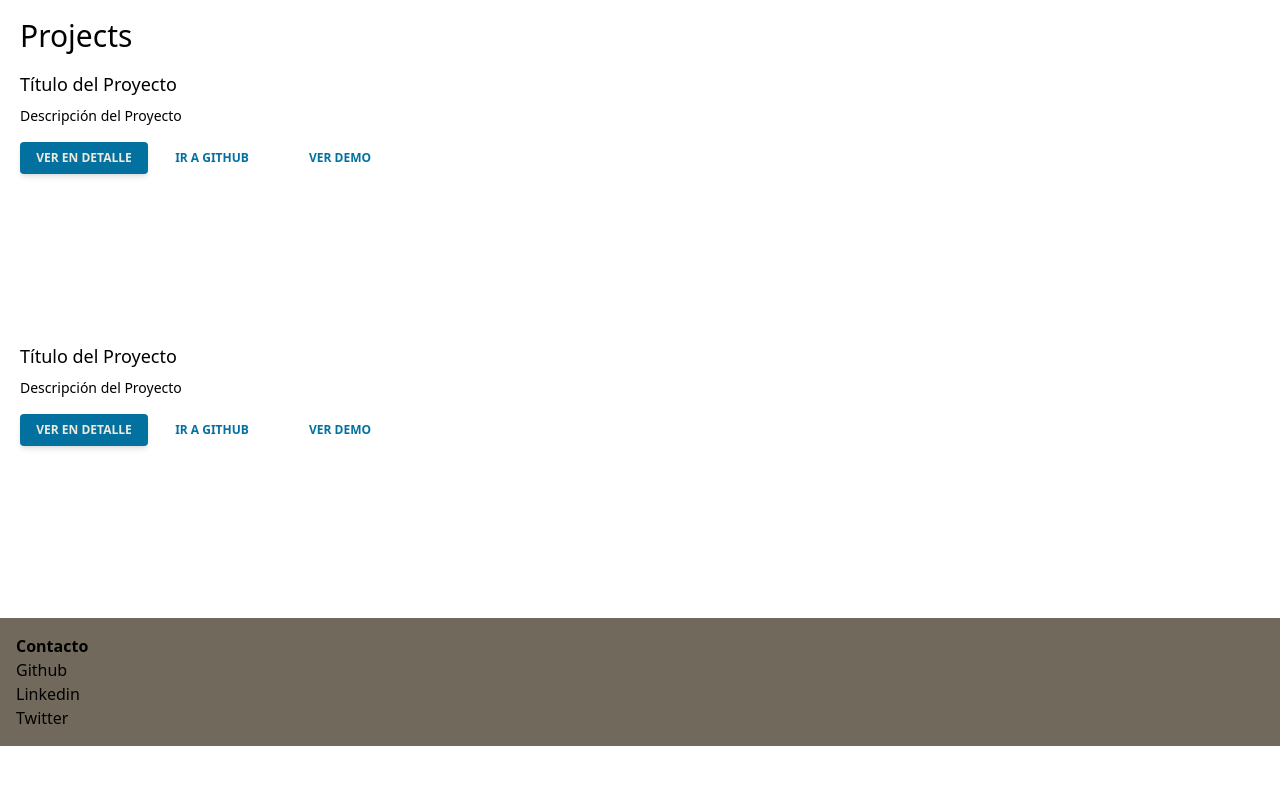
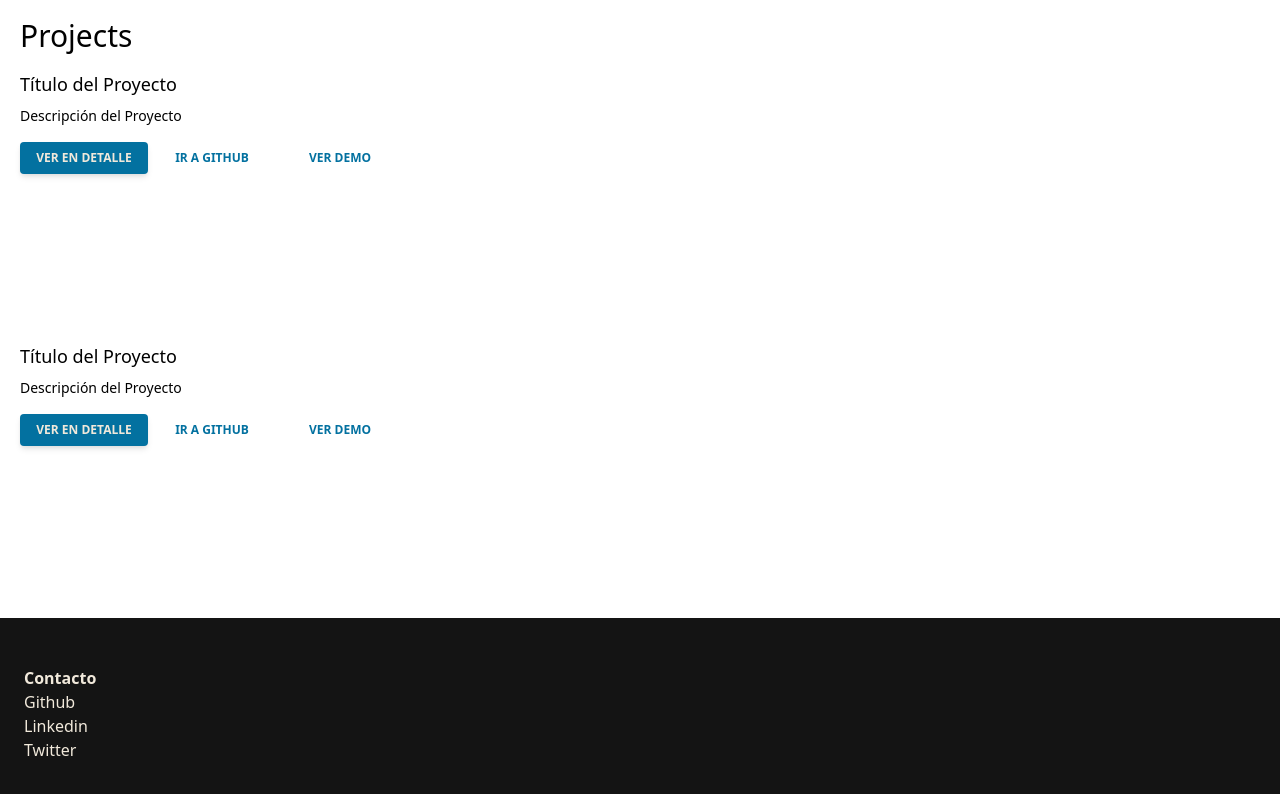
Before and after one commit to aroquega/aroquega.github.io, a Gatsby site: page / in a window 1280 px wide. Shown: the part 802-1596 px from the top of the page. Before the commit the page ends 1548 px from the top, so only its background shows below. Built offline with nearby package versions, Linux system fonts and the light colour scheme; Gatsby itself is replaced by a stand-in of ours.

Commit message:
darken footer

```diff
--- a/src/components/footer.js
+++ b/src/components/footer.js
@@ -2,7 +2,7 @@ import React from 'react'
 
 function Footer(){
     return (
-        <footer className="p-4 bg-dimgray">
+        <footer className="px-6 py-12 bg-dark text-eggshell">
             <p className="font-bold">
                 Contacto
             </p>
```
